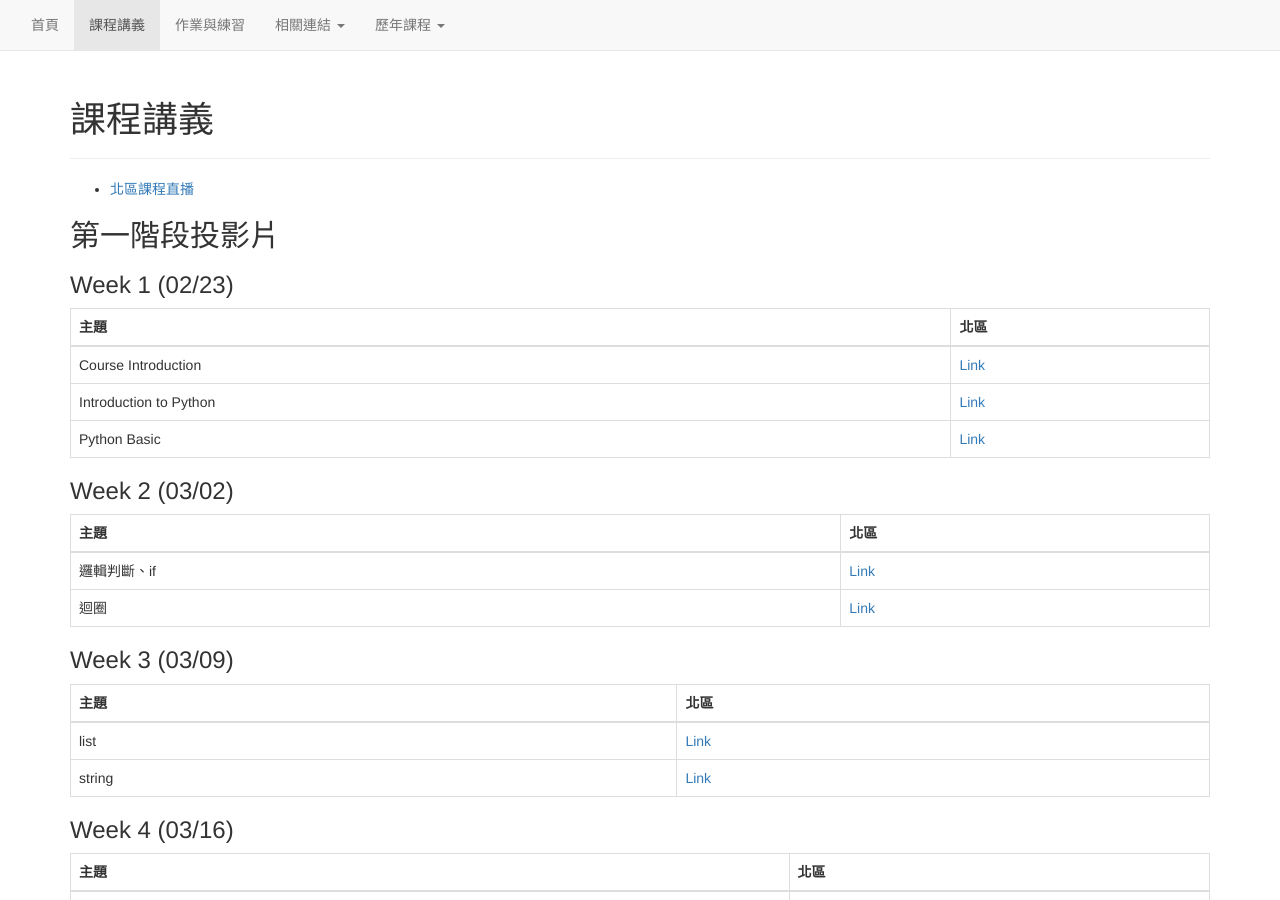
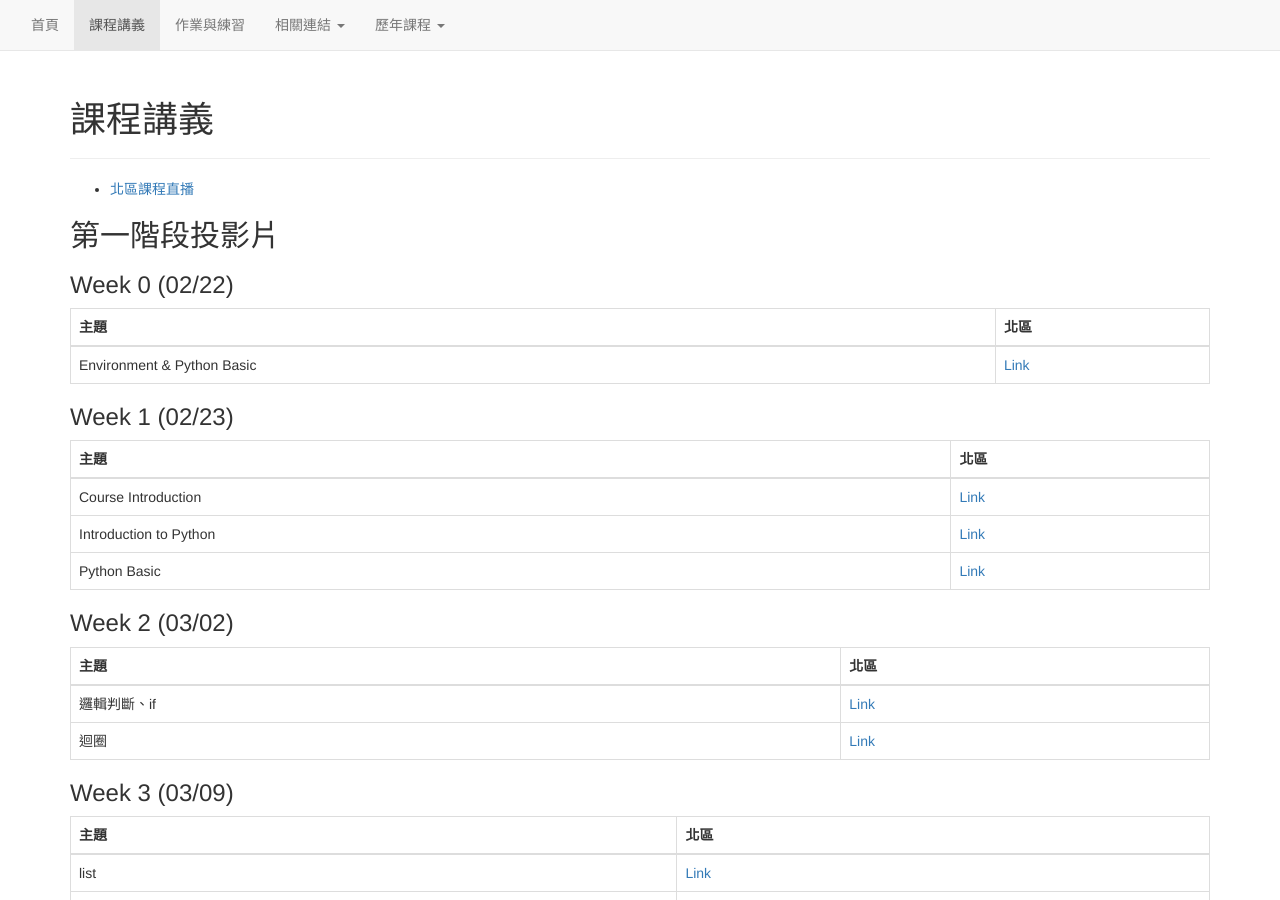
Before and after one commit to tw-csie-sprout/py2026, a Jekyll site: the page built from slides.md, in a window 1280 px wide and 900 px high. Built offline with Jekyll 4.4.1, drawn with Linux system fonts in a browser that asks for light colours.

Commit message:
Update slides.md

```diff
--- a/slides.md
+++ b/slides.md
@@ -7,6 +7,13 @@ title: "課程講義"
 - [北區課程直播](https://youtube.com/playlist?list=PLp5kjMAmhp-8Vz7RQAR5o0JDF5ffAxw1g&feature=shared)
 
 ## 第一階段投影片
+
+### Week 0 (02/22)
+
+{: .table .table-bordered}
+| 主題 | 北區 |
+| --- | --- |
+| Environment & Python Basic | [Link](https://docs.google.com/presentation/d/1OOWXl3Dy46cruMmNoUz-rQTNRqfc5tibd2wWyME99Do/edit?usp=sharing) |
 
 ### Week 1 (02/23)
 
```
